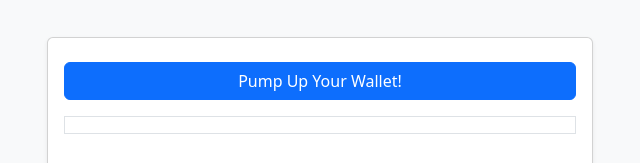
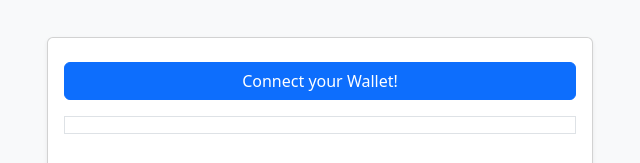
Before and after one commit to adriangallery/bereal, a plain HTML site: page pumpit.html in a window 1280 px wide. Shown: the part 145-308 px from the top of the page, 320-960 px from the left. Drawn offline with nearby package versions, Linux system fonts and the light colour scheme.

Commit message:
Update pumpit.html

```diff
--- a/pumpit.html
+++ b/pumpit.html
@@ -79,7 +79,7 @@
           <div class="card-body">
             <!-- Formulario unificado -->
             <div class="d-grid gap-3">
-              <button id="connectWallet" class="btn btn-primary">Pump Up Your Wallet!</button>
+              <button id="connectWallet" class="btn btn-primary">Connect your Wallet!</button>
               <div id="walletAddress" class="text-center border p-2" title="Wallet Address"></div>
               <div class="form-section">
                 <label for="amount" class="form-label">
```
